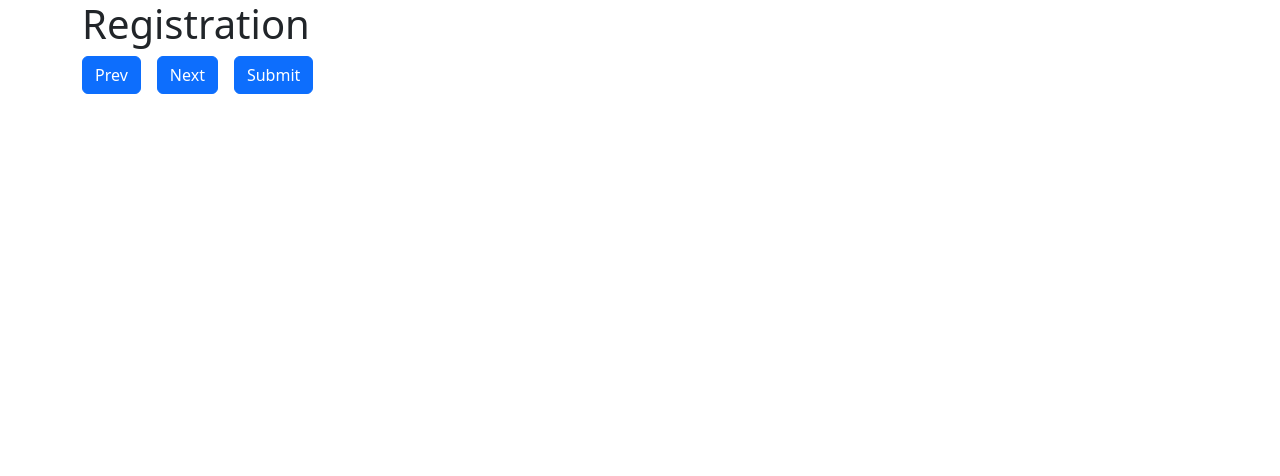
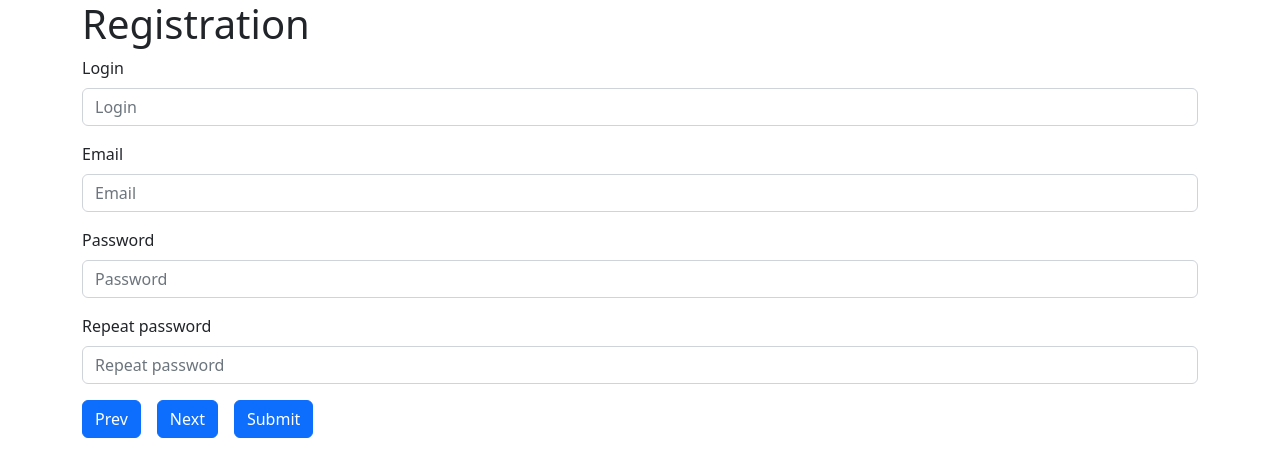
Before and after one commit to ilovesg/wizard-registration-form, a React (Create React App) app: page / in a window 1280 px wide. Shown: the top 476 px of the page. Built offline with nearby package versions, Linux system fonts and the light colour scheme.

Commit message:
Implement form field displaying

```diff
--- a/src/features/registration-form/RegistrationForm.tsx
+++ b/src/features/registration-form/RegistrationForm.tsx
@@ -1,16 +1,40 @@
-import React from "react";
-import { Form, Button } from "react-bootstrap";
+import React, { useState } from "react";
+import { Form } from "react-final-form";
+import RegistrationFormItems from "./RegistrationFormItems";
+import { logPassFields } from "./registrationFormData";
+import { IRegistrationFormField } from "./types/RegistrationFormFieldInterface";
 
 export default function RegistrationForm() {
+  const [step, setStep] = useState<number>(1);
+
+  let fields: IRegistrationFormField[] = [];
+
+  switch (step) {
+    default:
+      fields = logPassFields;
+  }
+
+  const onSubmit = (): void => {
+    alert("Submitted!");
+  };
+
   return (
-    <Form>
-      <Button variant="primary" className="me-3">
-        Prev
-      </Button>
-      <Button variant="primary" className="me-3">
-        Next
-      </Button>
-      <Button variant="primary">Submit</Button>
-    </Form>
+    <Form
+      onSubmit={onSubmit}
+      render={({ handleSubmit }) => (
+        <form onSubmit={handleSubmit}>
+          <RegistrationFormItems fields={fields} />
+          <button type="button" className="btn btn-primary me-3">
+            Prev
+          </button>
+          <button type="button" className="btn btn-primary me-3">
+            Next
+          </button>
+          <button type="submit" className="btn btn-primary">
+            Submit
+          </button>
+        </form>
+      )}
+    />
   );
 }
--- /dev/null
+++ b/src/features/registration-form/RegistrationFormItem.tsx
@@ -0,0 +1,25 @@
+/* eslint-disable jsx-a11y/label-has-associated-control */
+import React from "react";
+import { Field } from "react-final-form";
+import { IRegistrationFormField } from "./types/RegistrationFormFieldInterface";
+
+interface IRegistrationFormItemProps {
+  item: IRegistrationFormField;
+}
+
+export default function RegistrationFormItem({
+  item,
+}: IRegistrationFormItemProps) {
+  return (
+    <div className="mb-3">
+      <label className="form-label">{item.label}</label>
+      <Field
+        type={item.type}
+        className="form-control"
+        name={item.field}
+        component="input"
+        placeholder={item.placeholder || ""}
+      />
+    </div>
+  );
+}
--- /dev/null
+++ b/src/features/registration-form/RegistrationFormItems.tsx
@@ -0,0 +1,19 @@
+import React from "react";
+import { IRegistrationFormField } from "./types/RegistrationFormFieldInterface";
+import RegistrationFormItem from "./RegistrationFormItem";
+
+interface IRegistrationFormItemsProps {
+  fields: IRegistrationFormField[];
+}
+
+export default function RegistrationFormItems({
+  fields,
+}: IRegistrationFormItemsProps) {
+  return (
+    <>
+      {fields.map((item) => (
+        <RegistrationFormItem key={item.field} item={item} />
+      ))}
+    </>
+  );
+}
```
